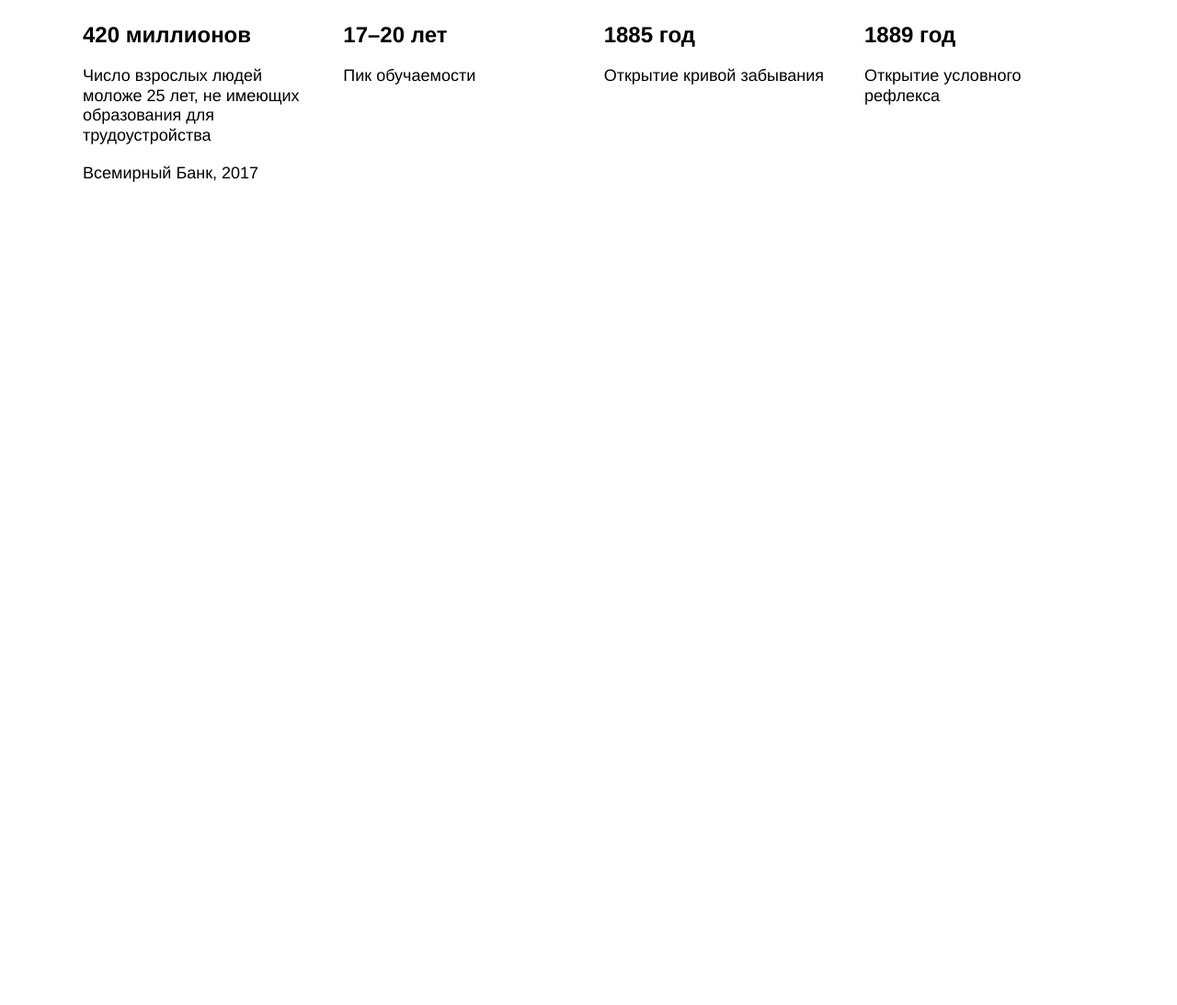
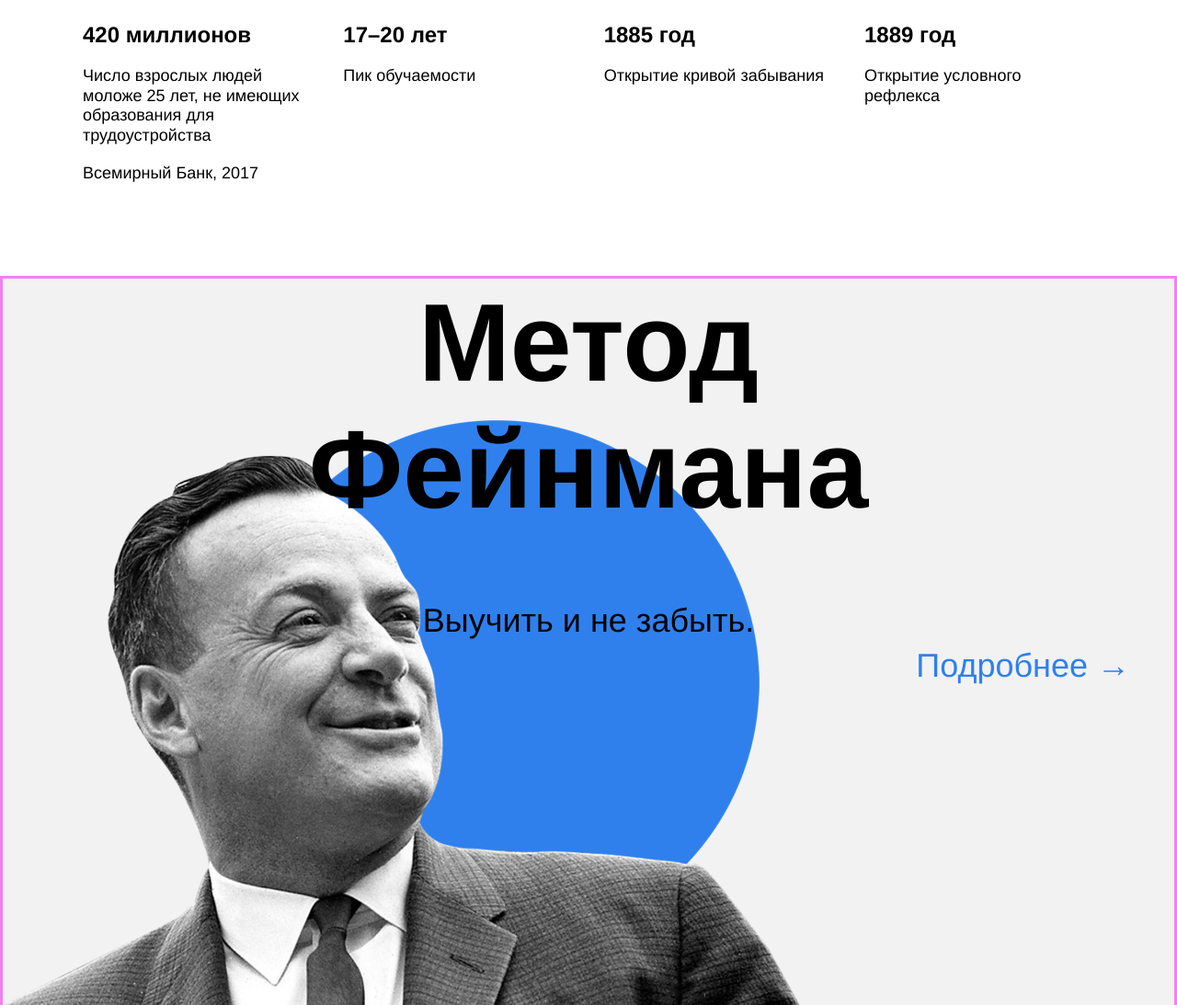
Before and after one commit to obuzmakova/how-to-learn, a plain HTML site: page index.html in a window 1280 px wide. Shown: the part 1707-2800 px from the top of the page at 92% size. Before the commit the page ends 2007 px from the top, so only its background shows below. Drawn offline with Linux system fonts and the light colour scheme.

Commit message:
ready feynman

```diff
--- a/index.html
+++ b/index.html
@@ -87,6 +87,10 @@
       </section>
 
       <section class="feynman">
+        <h1 class="feynman__title">Метод Фейнмана</h1>
+        <h2 class="feynman__subtitle">Выучить и не забыть.</h2>
+        <a href="#" class="feynman__link">Подробнее &#8594</a>
+        <img class="feynman__img" src="images/feynman.png" alt="Фото Фейнмана">
       </section>
 
       <section class="kaufman">
--- a/styles/style.css
+++ b/styles/style.css
@@ -64,6 +64,7 @@
 }
 
 .header__link {
+  color: #2f80ed;
   text-decoration: none;
 }
 
@@ -78,7 +79,6 @@
 
 .header__img {
   width: 100%;
-  height: 100%;
 }
 
 .header__square-pic {
@@ -183,6 +183,55 @@
   margin-bottom: 0;
 }
 
+.feynman {
+  height: 790px;
+  position: relative;
+  overflow: hidden;
+  background-color: #f2f2f2;
+  border: 3px solid violet;
+}
+
+.feynman__title {
+  width: 648px;
+  margin: 0 auto 70px auto;
+  font-size: 120px;
+  line-height: 1.15;
+  font-weight: bold;
+  text-align: center;
+  position: relative;
+  z-index: 2;
+}
+
+.feynman__subtitle {
+  font-size: 36px;
+  line-height: 51px;
+  font-weight: normal;
+  margin: 0 auto;
+  text-align: center;
+  position: relative;
+  z-index: 2;
+}
+
+.feynman__link {
+  position: absolute;
+  top: 50%;
+  right: 48px;
+  font-size: 36px;
+  line-height: 51px;
+  font-weight: normal;
+  text-decoration: none;
+  color: #2f80ed;
+}
+
+.feynman__img {
+  position: absolute;
+  left: 0;
+  bottom: 0;
+  width: 867px;
+  height: 637px;
+  margin: 0;
+  z-index: 1;
+}
 
 /* и элемента с модификатором вида ключ-значение */
 .table__cell_theme_dark {
```
